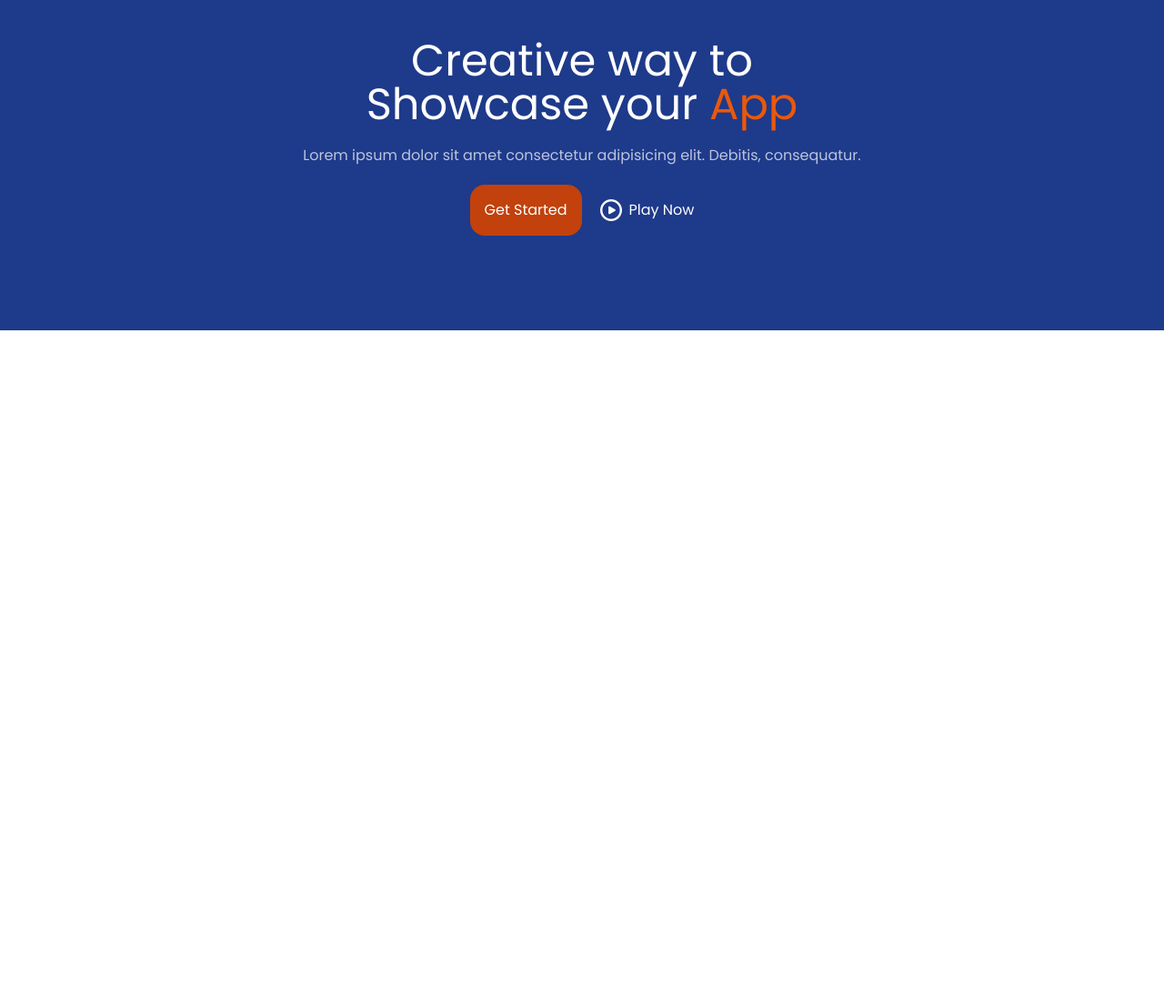
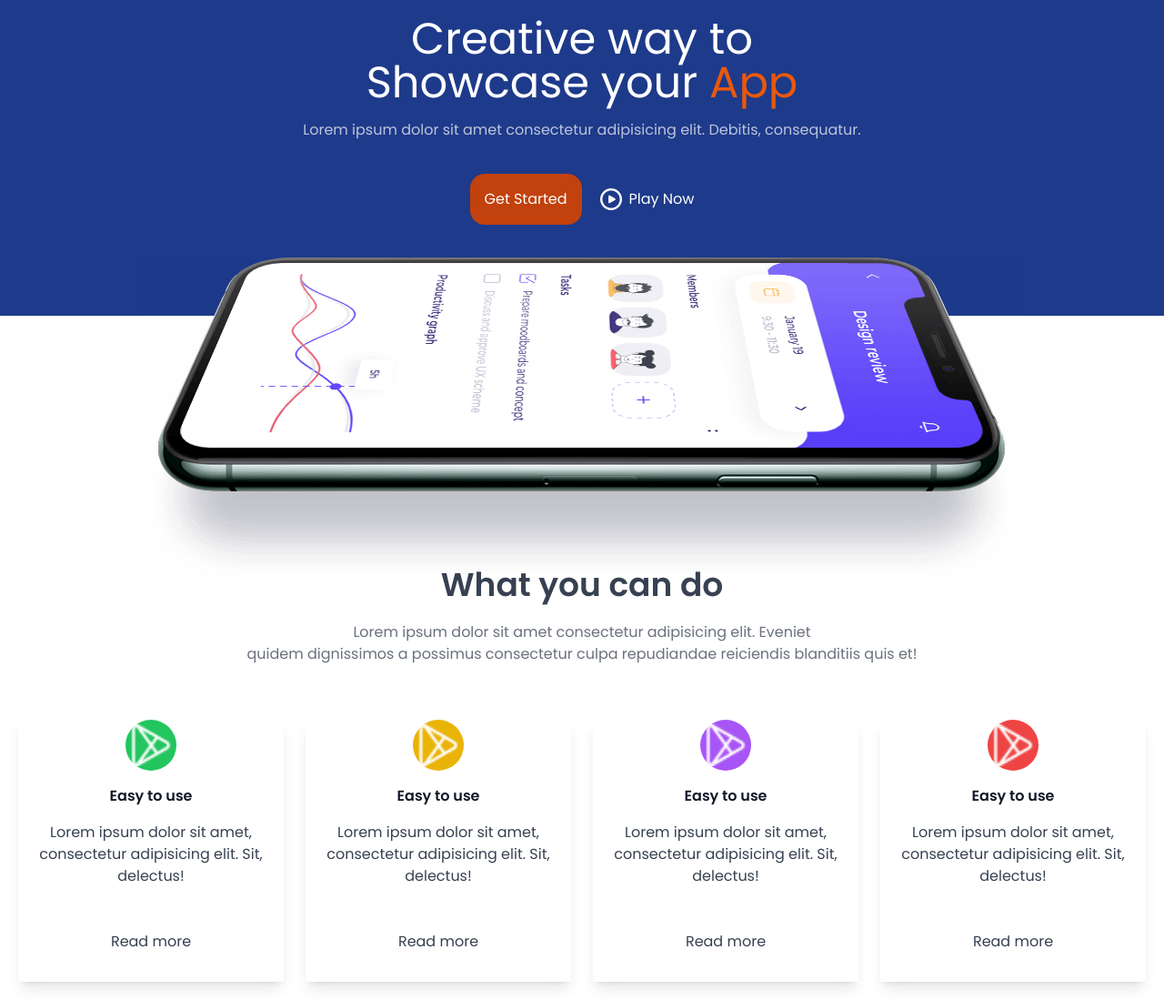
Before and after one commit to imzahidhasan/Appie-landing-page, a plain HTML site: page index.html in a window 1280 px wide. Shown: the part 157-1256 px from the top of the page at 91% size. Before the commit the page ends 800 px from the top, so only its background shows below. Drawn offline with nearby package versions, Linux system fonts and the light colour scheme.

Commit message:
complete reponsive for all device

```diff
--- a/index.html
+++ b/index.html
@@ -25,7 +25,7 @@
                         <img class="w-full h-full" src="image/logo-3.png" alt="logo">
                     </div>
                 </div>
-                <div class="space-x-3 font-medium text-white">
+                <div class="lg:block hidden space-x-3 font-medium text-white">
                     <a class="hover:text-orange-600 duration-200" href="#">Home</a>
                     <a class="hover:text-orange-600 duration-200" href="#">Service</a>
                     <a class="hover:text-orange-600 duration-200" href="#">Blogs</a>
@@ -33,11 +33,14 @@
                     <a class="hover:text-orange-600 duration-200" href="#">Contact</a>
                 </div>
             </div>
-            <div class="flex justify-center items-center gap-4 font-medium text-white">
+            <div class=" hidden lg:flex justify-center items-center gap-4 font-medium text-white">
                 <p class="hover:text-orange-600 duration-200">Login</p>
                 <button class="p-5 bg-orange-700 rounded-2xl border-none hover:bg-orange-600 duration-200">
                     Get Started
                 </button>
+            </div>
+            <div class="w-10 lg:hidden">
+                <img class="block" src="image/more.png" alt="">
             </div>
         </div>
 
@@ -45,15 +48,15 @@
 
         </div>
     </nav>
-    <header class="bg-blue-900 container mx-auto  h-[60%] p-14 relative">
-        <div class="p-7">
-            <h1 class="font-medium text-white p-5 text-center text-5xl">Creative way to <br>Showcase your <span
+    <header class="bg-blue-900 container mx-auto  flex flex-col items-center justify-center ">
+        <div class="p-16">
+            <h1 class="p-4 font-medium text-white text-center text-4xl lg:text-5xl">Creative way to <br>Showcase your <span
                     class="text-orange-600">App</span></h1>
-            <p class="text-white font-normal text-center opacity-70">Lorem ipsum dolor sit amet consectetur adipisicing
+            <p class="text-white font-normal  text-center opacity-70">Lorem ipsum dolor sit amet consectetur adipisicing
                 elit. Debitis, consequatur.
             </p>
-            <div class="flex justify-center items-center p-5 gap-5 text-white">
-                <button class="lg:p-4 bg-orange-700 rounded-2xl border-none hover:bg-orange-600 duration-200">
+            <div class="p-4 my-5 flex justify-center items-center  gap-5 text-white">
+                <button class=" bg-orange-700 rounded-2xl border-none lg:p-4 p-3 hover:bg-orange-600 duration-200">
                     Get Started
                 </button>
                 <div class="flex justify-center items-center gap-2">
@@ -62,8 +65,53 @@
                 </div>
             </div>
         </div>
+        <div class="md:translate-y-72 translate-y-72 lg:translate-y-80 mx-auto absolute">
+            <img src="image/hero-thumb-4.png" alt="">
+        </div>
 
     </header>
+    <div class="lg:mt-64 mt-24 md:mt-44 text-center  ">
+        <h1 class="font-semibold text-4xl text-gray-700 p-5">What you can do</h1>
+        <p class="font-normal text-gray-700/75">Lorem ipsum dolor sit amet consectetur adipisicing elit. Eveniet
+            <br>quidem dignissimos a possimus consectetur culpa repudiandae reiciendis blanditiis quis et!
+        </p>
+    </div>
+    <div class=" container gap-6 grid grid-cols-1 md:grid-cols-2 lg:grid-cols-4 p-5 mt-10 mx-auto">
+        <div class="shadow-lg flex flex-col gap-4 text-center items-center ">
+            <div class="h-14 w-14 bg-green-500 rounded-full flex items-center justify-center">
+                <img class="w-10/12" src="image/play-store.png" alt="">
+            </div>
+            <h1 class="font-semibold text-gray-900">Easy to use</h1>
+            <p class="font-normal text-gray-700 ">Lorem ipsum dolor sit amet, consectetur adipisicing elit. Sit,
+                delectus!</p>
+            <p class="font-normal text-gray-700 p-8">Read more</p>
+        </div>
+    <div class="shadow-lg flex flex-col gap-4 text-center items-center ">
+        <div class="h-14 w-14 bg-yellow-500 rounded-full flex items-center justify-center">
+            <img class="w-10/12" src="image/play-store.png" alt="">
+        </div>
+        <h1 class="font-semibold text-gray-900">Easy to use</h1>
+        <p class="font-normal text-gray-700 ">Lorem ipsum dolor sit amet, consectetur adipisicing elit. Sit,
+            delectus!</p>
+        <p class="font-normal text-gray-700 p-8">Read more</p>
+    </div><div class="shadow-lg flex flex-col gap-4 text-center items-center ">
+        <div class="h-14 w-14 bg-purple-500 rounded-full flex items-center justify-center">
+            <img class="w-10/12" src="image/play-store.png" alt="">
+        </div>
+        <h1 class="font-semibold text-gray-900">Easy to use</h1>
+        <p class="font-normal text-gray-700 ">Lorem ipsum dolor sit amet, consectetur adipisicing elit. Sit,
+            delectus!</p>
+        <p class="font-normal text-gray-700 p-8">Read more</p>
+    </div><div class="shadow-lg flex flex-col gap-4 text-center items-center ">
+        <div class="h-14 w-14 bg-red-500 rounded-full flex items-center justify-center">
+            <img class="w-10/12" src="image/play-store.png" alt="">
+        </div>
+        <h1 class="font-semibold text-gray-900">Easy to use</h1>
+        <p class="font-normal text-gray-700 ">Lorem ipsum dolor sit amet, consectetur adipisicing elit. Sit,
+            delectus!</p>
+        <p class="font-normal text-gray-700 p-8">Read more</p>
+    </div>
+    </div>
 
 </body>
 
```
